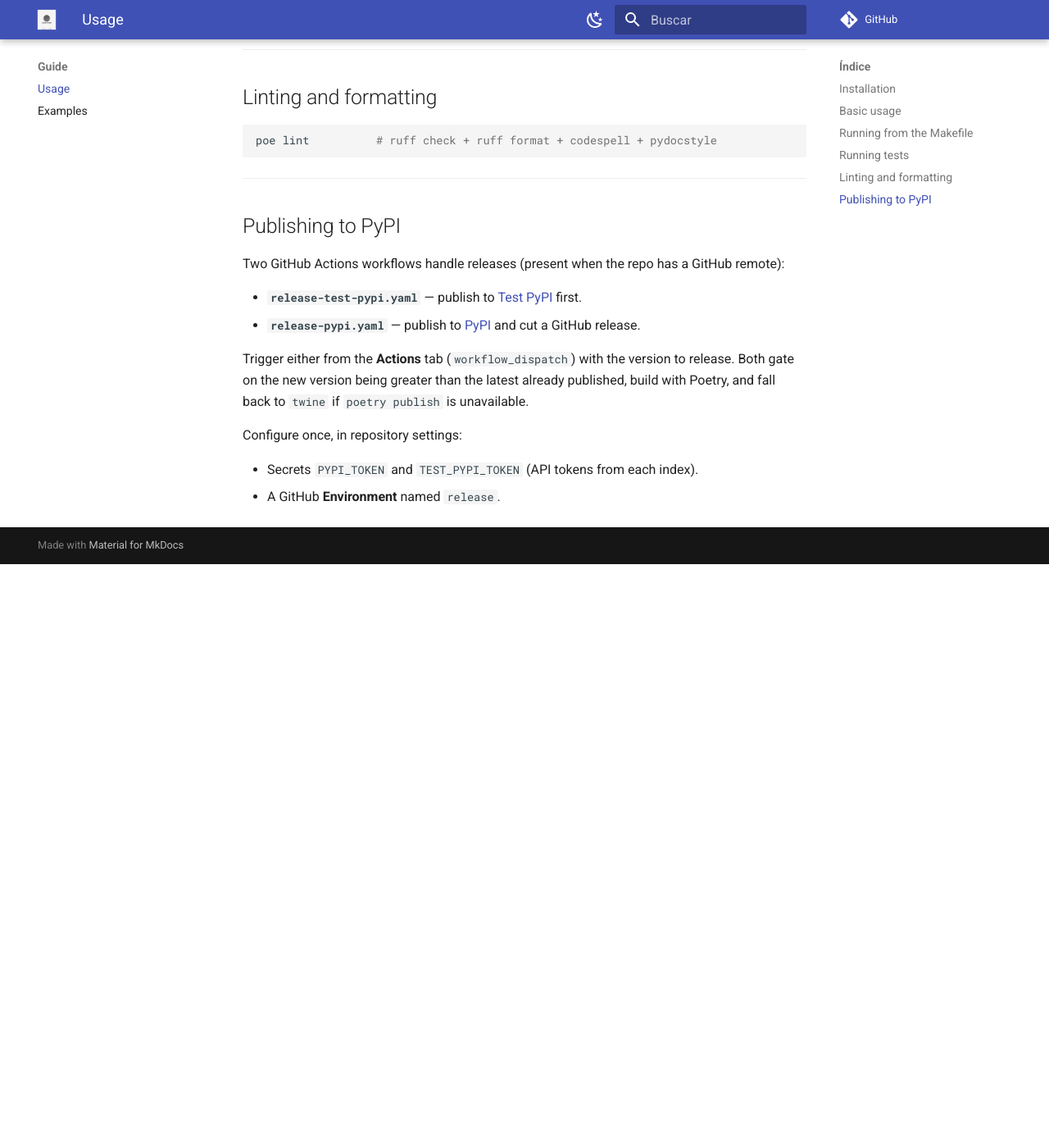
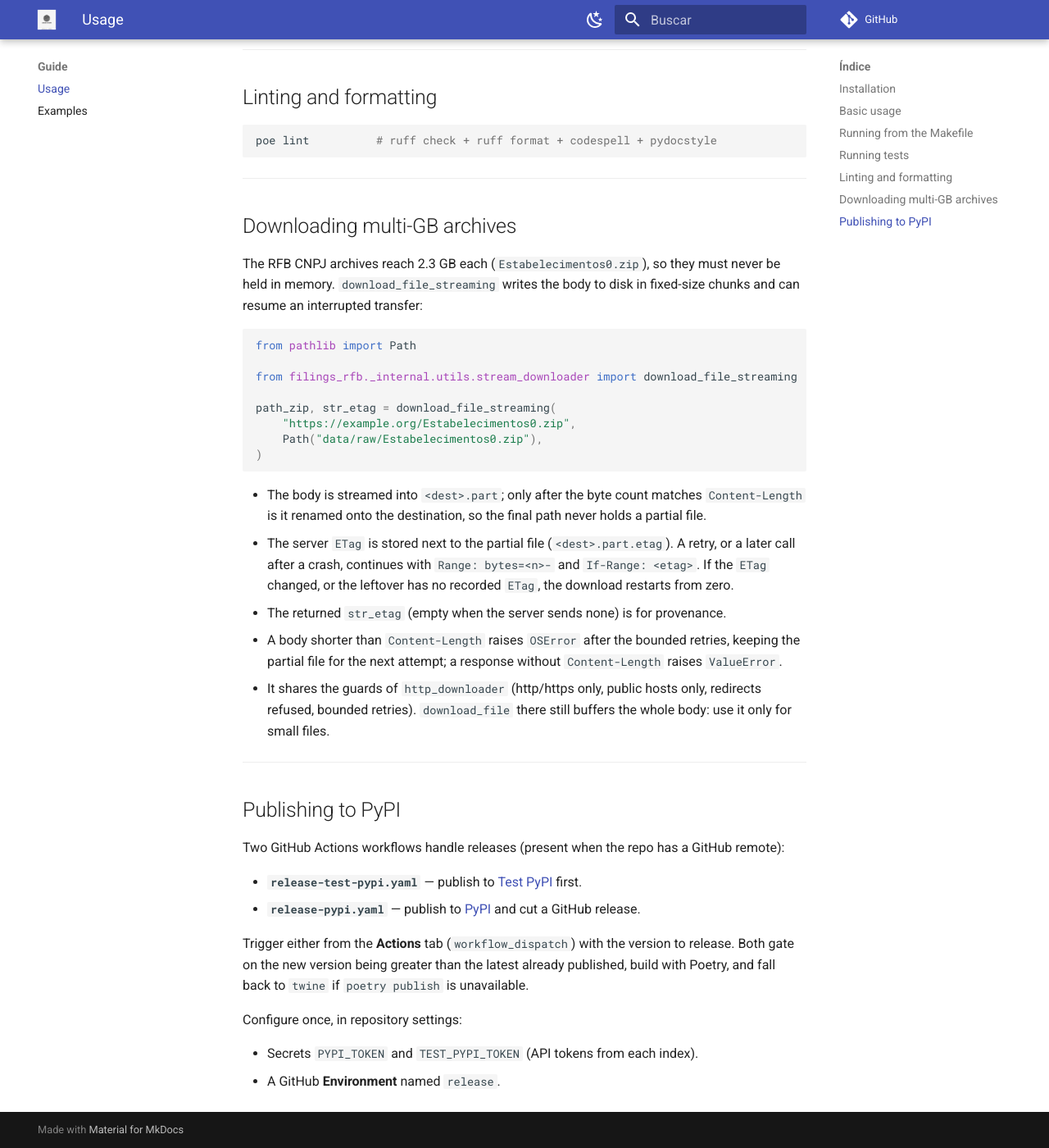
Before and after one commit to guilhermegor/filings-rfb, an MkDocs documentation site: the page built from docs/usage.md, in a window 1280 px wide and 1400 px high, scrolled down 1062 px. Shown: the whole window at 82% size. Built offline with MkDocs 1.6.1 and Material for MkDocs 9.7.7, drawn with Linux system fonts in a browser that asks for light colours; comment, search, counter and statistics services are not loaded; the version menu is left out; before the commit the page ends 1750 px from its top, so only the background shows below that.

Commit message:
docs: document streaming downloads and add work ledger
Add a usage.md section for download_file_streaming and the per-branch
ledger the backlog gate requires. Refs #3

````diff
--- a/docs/usage.md
+++ b/docs/usage.md
@@ -56,6 +56,37 @@ poe lint          # ruff check + ruff format + codespell + pydocstyle
 
 ---
 
+## Downloading multi-GB archives
+
+The RFB CNPJ archives reach 2.3 GB each (`Estabelecimentos0.zip`), so they must never be held
+in memory. `download_file_streaming` writes the body to disk in fixed-size chunks and can
+resume an interrupted transfer:
+
+```python
+from pathlib import Path
+
+from filings_rfb._internal.utils.stream_downloader import download_file_streaming
+
+path_zip, str_etag = download_file_streaming(
+    "https://example.org/Estabelecimentos0.zip",
+    Path("data/raw/Estabelecimentos0.zip"),
+)
+```
+
+- The body is streamed into `<dest>.part`; only after the byte count matches `Content-Length`
+  is it renamed onto the destination, so the final path never holds a partial file.
+- The server `ETag` is stored next to the partial file (`<dest>.part.etag`). A retry, or a
+  later call after a crash, continues with `Range: bytes=<n>-` and `If-Range: <etag>`. If the
+  `ETag` changed, or the leftover has no recorded `ETag`, the download restarts from zero.
+- The returned `str_etag` (empty when the server sends none) is for provenance.
+- A body shorter than `Content-Length` raises `OSError` after the bounded retries, keeping the
+  partial file for the next attempt; a response without `Content-Length` raises `ValueError`.
+- It shares the guards of `http_downloader` (http/https only, public hosts only, redirects
+  refused, bounded retries). `download_file` there still buffers the whole body: use it only
+  for small files.
+
+---
+
 ## Publishing to PyPI
 
 Two GitHub Actions workflows handle releases (present when the repo has a GitHub remote):
````
Also changed, not shown: .specs/backlog/stream-resumable-downloads_20261022_120000.md (added, +18 -0 lines).
